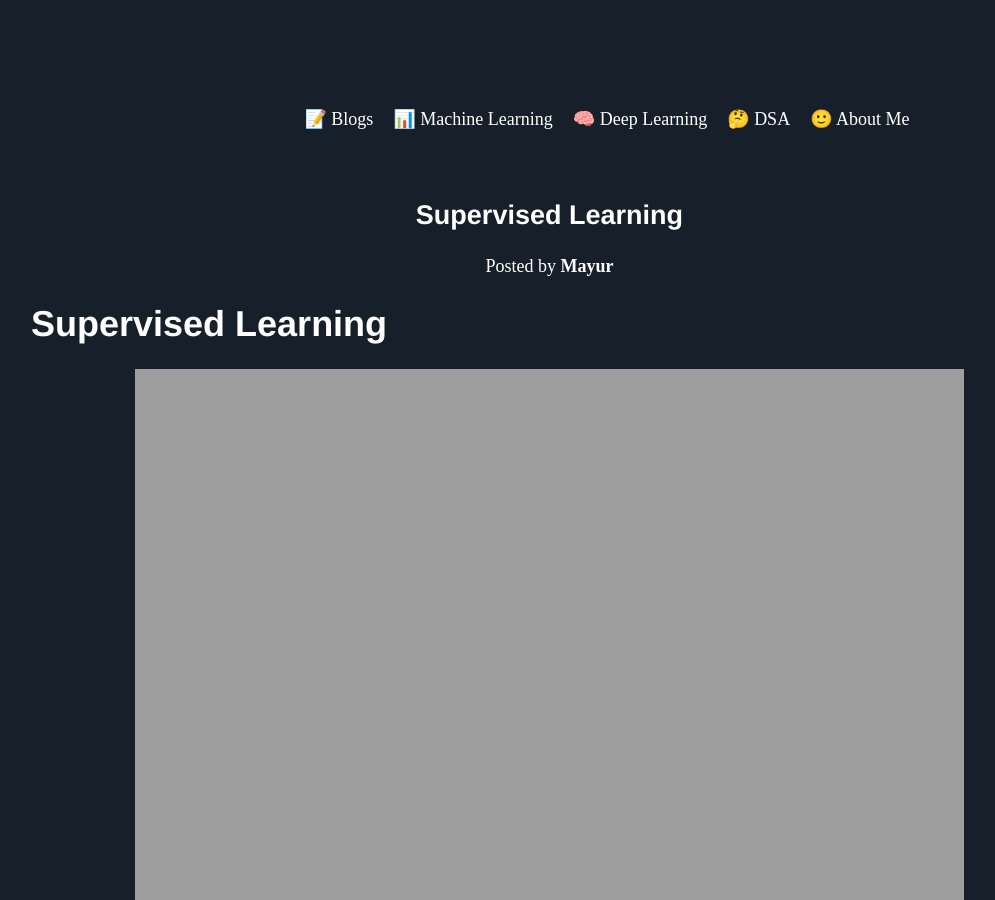
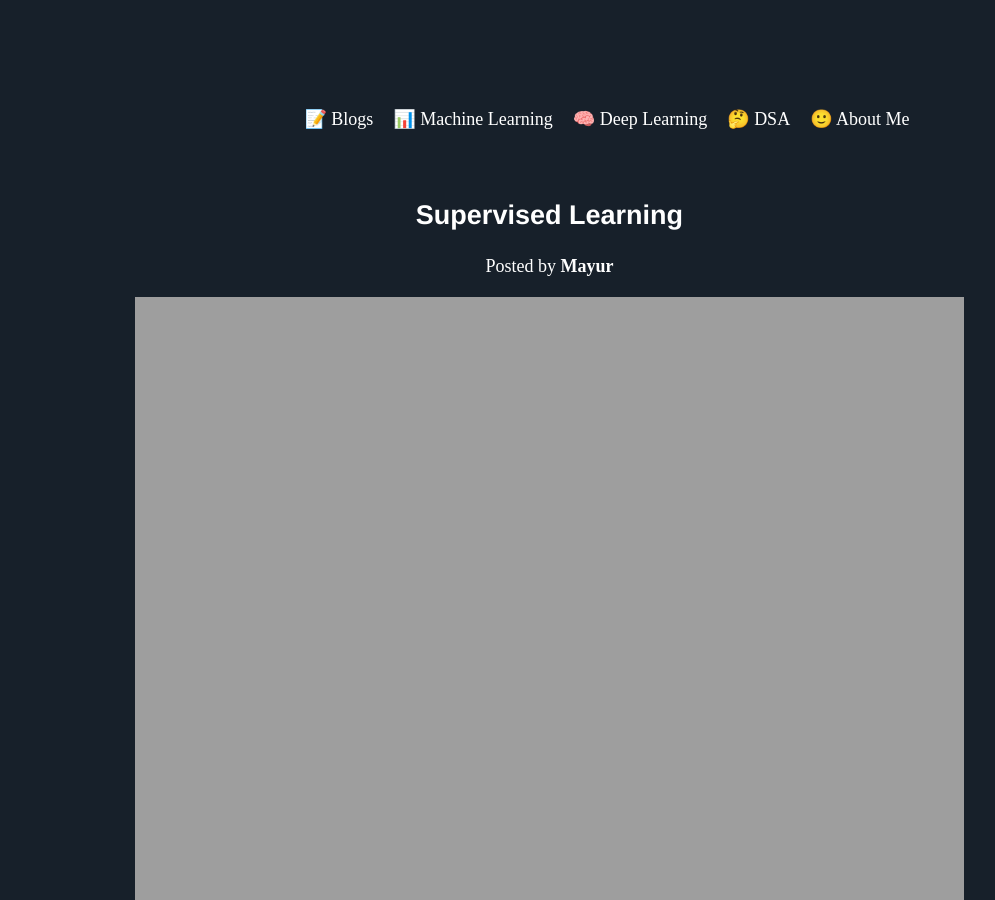
Before and after one commit to Mayurji/mayurji.github.io, a Jekyll site: the page built from _machine-learning/Supervised Learning.md, in a window 1280 px wide and 900 px high. Shown: the whole window, without its empty margins (33-1028 px from the left). Built offline with Jekyll 4.4.1, drawn with Linux system fonts in a browser that asks for light colours; nearby versions of some CDN libraries; formulas are drawn with MathJax 3; comment, search, counter and statistics services are not loaded.

Commit message:
Update Supervised Learning.md

```diff
--- a/_machine-learning/Supervised Learning.md
+++ b/_machine-learning/Supervised Learning.md
@@ -5,8 +5,6 @@ description: Classification, Regression, Loss Function, Parameter Update.
 date:   2021-02-14 17:43:52 +0530
 ---
 {% include mathjax.html %}
-
-# Supervised Learning
 
 <center>
 <img src="{{site.url}}/assets/images/ml/yannis-h-uaPaEM7MiQQ-unsplash.jpg"  style="zoom: 5%  background-color:#DCDCDC;" width="80%" height=auto/><br>
```
